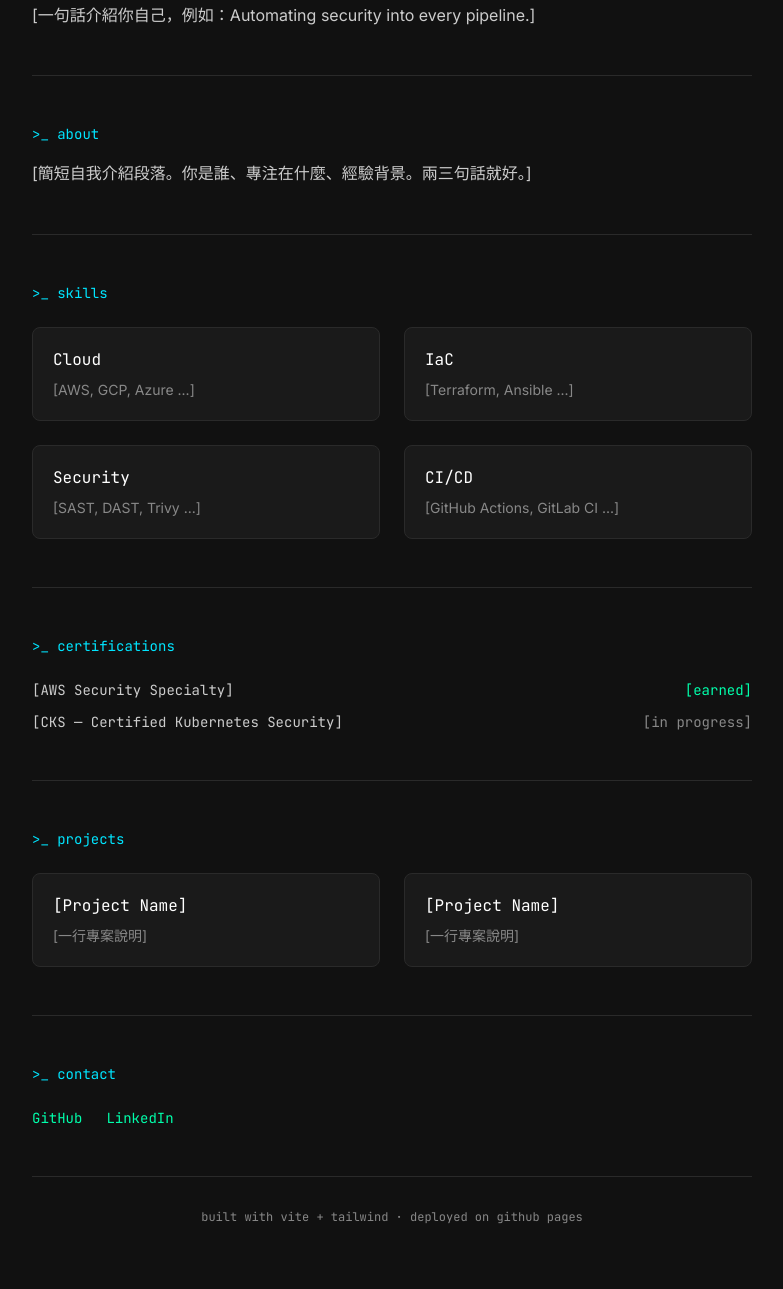
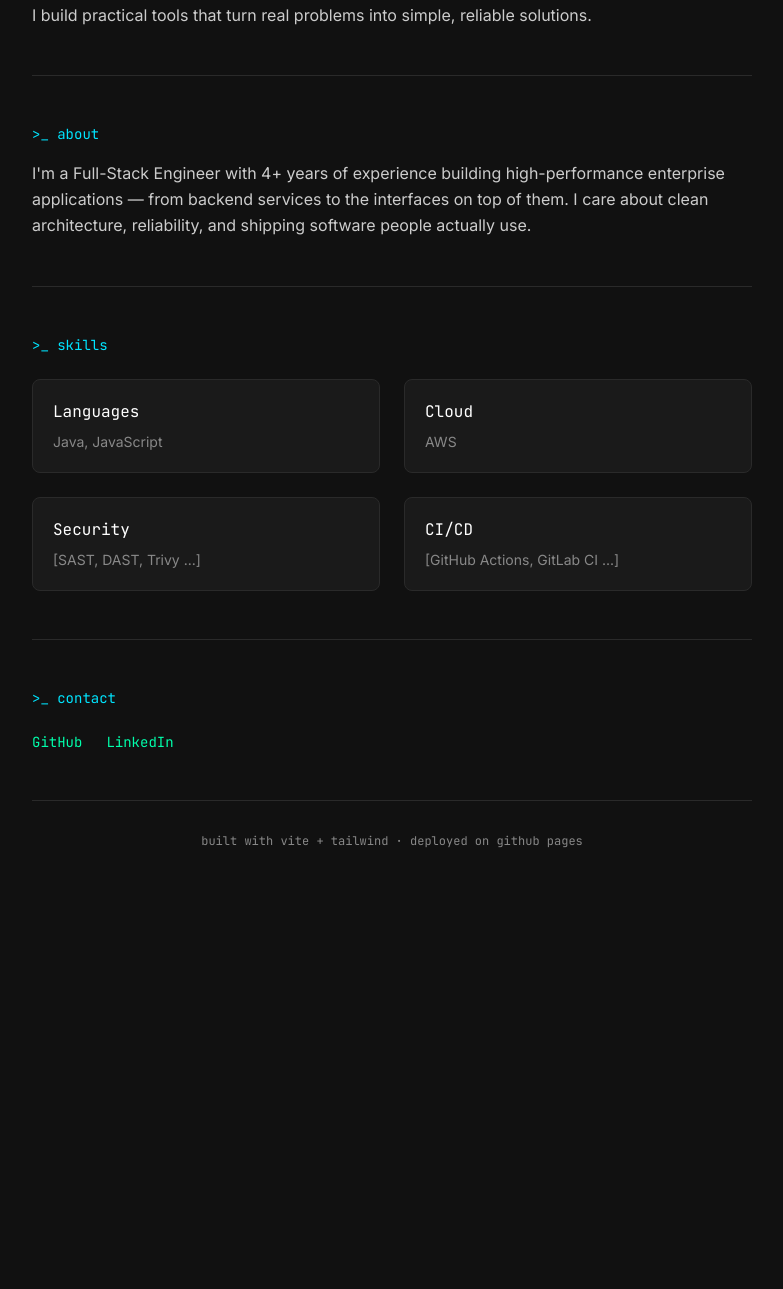
Before and after one commit to jack-chinho-yao/jack-chinho-yao.github.io, a website built with Vite: page index.html in a window 1280 px wide. Shown: the part 241-1530 px from the top of the page, without its empty margins (248-1031 px from the left). After the commit the page ends 1154 px from the top, so only its background shows below. Built offline with nearby package versions, Linux system fonts and the light colour scheme.

Commit message:
edit  index.html

```diff
--- a/index.html
+++ b/index.html
@@ -27,14 +27,14 @@
         <p class="font-mono text-sm text-muted">&gt;_ whoami</p>
         <!-- 名字：大標題、白色、等寬字 -->
         <h1 class="mt-2 font-mono text-4xl font-bold text-heading sm:text-5xl">
-          [Your Name]<!-- 閃爍游標：class="cursor" 的動畫在 style.css 定義 -->
+          Jack<!-- 閃爍游標：class="cursor" 的動畫在 style.css 定義 -->
           <span class="cursor text-accent">_</span>
         </h1>
         <!-- 職稱：綠色 accent -->
-        <p class="mt-3 font-mono text-lg text-accent">DevSecOps Engineer</p>
+        <p class="mt-3 font-mono text-lg text-accent">Full-Stack Engineer</p>
         <!-- 一句話標語 -->
         <p class="mt-4 max-w-xl text-body">
-          [一句話介紹你自己，例如：Automating security into every pipeline.]
+          I build practical tools that turn real problems into simple, reliable solutions.
         </p>
       </section>
 
@@ -42,7 +42,9 @@
       <section class="border-t border-border py-12">
         <h2 class="font-mono text-sm text-accent-cyan">&gt;_ about</h2>
         <p class="mt-4 leading-relaxed text-body">
-          [簡短自我介紹段落。你是誰、專注在什麼、經驗背景。兩三句話就好。]
+          I'm a Full-Stack Engineer with 4+ years of experience building high-performance
+          enterprise applications — from backend services to the interfaces on top of them.
+          I care about clean architecture, reliability, and shipping software people actually use.
         </p>
       </section>
 
@@ -53,14 +55,14 @@
         <div class="mt-6 grid gap-6 sm:grid-cols-2">
 
           <!-- 一張技能卡：bg-surface 卡片底、border-border 邊框、圓角、內距 -->
+
+          <div class="rounded-lg border border-border bg-surface p-5">
+            <h3 class="font-mono text-heading">Languages</h3>
+            <p class="mt-2 text-sm text-muted">Java, JavaScript</p>
+          </div>
           <div class="rounded-lg border border-border bg-surface p-5">
             <h3 class="font-mono text-heading">Cloud</h3>
-            <p class="mt-2 text-sm text-muted">[AWS, GCP, Azure ...]</p>
-          </div>
-
-          <div class="rounded-lg border border-border bg-surface p-5">
-            <h3 class="font-mono text-heading">IaC</h3>
-            <p class="mt-2 text-sm text-muted">[Terraform, Ansible ...]</p>
+            <p class="mt-2 text-sm text-muted">AWS</p>
           </div>
 
           <div class="rounded-lg border border-border bg-surface p-5">
@@ -77,49 +79,49 @@
       </section>
 
       <!-- ============ 4. CERTIFICATIONS ============ -->
-      <section class="border-t border-border py-12">
-        <h2 class="font-mono text-sm text-accent-cyan">&gt;_ certifications</h2>
-        <ul class="mt-6 space-y-3 font-mono text-sm">
-          <!-- 每一列：證照名 + 狀態標籤。earned=綠，in progress=muted -->
-          <li class="flex items-center justify-between">
-            <span class="text-body">[AWS Security Specialty]</span>
-            <span class="text-accent">[earned]</span>
-          </li>
-          <li class="flex items-center justify-between">
-            <span class="text-body">[CKS — Certified Kubernetes Security]</span>
-            <span class="text-muted">[in progress]</span>
-          </li>
-        </ul>
-      </section>
+<!--      <section class="border-t border-border py-12">-->
+<!--        <h2 class="font-mono text-sm text-accent-cyan">&gt;_ certifications</h2>-->
+<!--        <ul class="mt-6 space-y-3 font-mono text-sm">-->
+<!--          &lt;!&ndash; 每一列：證照名 + 狀態標籤。earned=綠，in progress=muted &ndash;&gt;-->
+<!--          <li class="flex items-center justify-between">-->
+<!--            <span class="text-body">[AWS Security Specialty]</span>-->
+<!--            <span class="text-accent">[earned]</span>-->
+<!--          </li>-->
+<!--          <li class="flex items-center justify-between">-->
+<!--            <span class="text-body">[CKS — Certified Kubernetes Security]</span>-->
+<!--            <span class="text-muted">[in progress]</span>-->
+<!--          </li>-->
+<!--        </ul>-->
+<!--      </section>-->
 
       <!-- ============ 5. PROJECTS ============ -->
-      <section class="border-t border-border py-12">
-        <h2 class="font-mono text-sm text-accent-cyan">&gt;_ projects</h2>
-        <div class="mt-6 grid gap-6 sm:grid-cols-2">
+<!--      <section class="border-t border-border py-12">-->
+<!--        <h2 class="font-mono text-sm text-accent-cyan">&gt;_ projects</h2>-->
+<!--        <div class="mt-6 grid gap-6 sm:grid-cols-2">-->
 
-          <!-- 一張專案卡：整張是連結。hover 時邊框變綠(hover:border-accent) -->
-          <a
-            href="#"
-            class="group block rounded-lg border border-border bg-surface p-5 transition-colors hover:border-accent"
-          >
-            <h3 class="font-mono text-heading group-hover:text-accent">
-              [Project Name]
-            </h3>
-            <p class="mt-2 text-sm text-muted">[一行專案說明]</p>
-          </a>
+<!--          &lt;!&ndash; 一張專案卡：整張是連結。hover 時邊框變綠(hover:border-accent) &ndash;&gt;-->
+<!--          <a-->
+<!--            href="#"-->
+<!--            class="group block rounded-lg border border-border bg-surface p-5 transition-colors hover:border-accent"-->
+<!--          >-->
+<!--            <h3 class="font-mono text-heading group-hover:text-accent">-->
+<!--              [Project Name]-->
+<!--            </h3>-->
+<!--            <p class="mt-2 text-sm text-muted">[一行專案說明]</p>-->
+<!--          </a>-->
 
-          <a
-            href="#"
-            class="group block rounded-lg border border-border bg-surface p-5 transition-colors hover:border-accent"
-          >
-            <h3 class="font-mono text-heading group-hover:text-accent">
-              [Project Name]
-            </h3>
-            <p class="mt-2 text-sm text-muted">[一行專案說明]</p>
-          </a>
+<!--          <a-->
+<!--            href="#"-->
+<!--            class="group block rounded-lg border border-border bg-surface p-5 transition-colors hover:border-accent"-->
+<!--          >-->
+<!--            <h3 class="font-mono text-heading group-hover:text-accent">-->
+<!--              [Project Name]-->
+<!--            </h3>-->
+<!--            <p class="mt-2 text-sm text-muted">[一行專案說明]</p>-->
+<!--          </a>-->
 
-        </div>
-      </section>
+<!--        </div>-->
+<!--      </section>-->
 
       <!-- ============ 6. CONTACT ============ -->
       <section class="border-t border-border py-12">
@@ -131,7 +133,7 @@
             >GitHub</a
           >
           <a
-            href="[你的 LinkedIn 網址]"
+            href="https://www.linkedin.com/in/jack-chinho-yao/"
             class="text-accent hover:text-accent-cyan"
             >LinkedIn</a
           >
```
